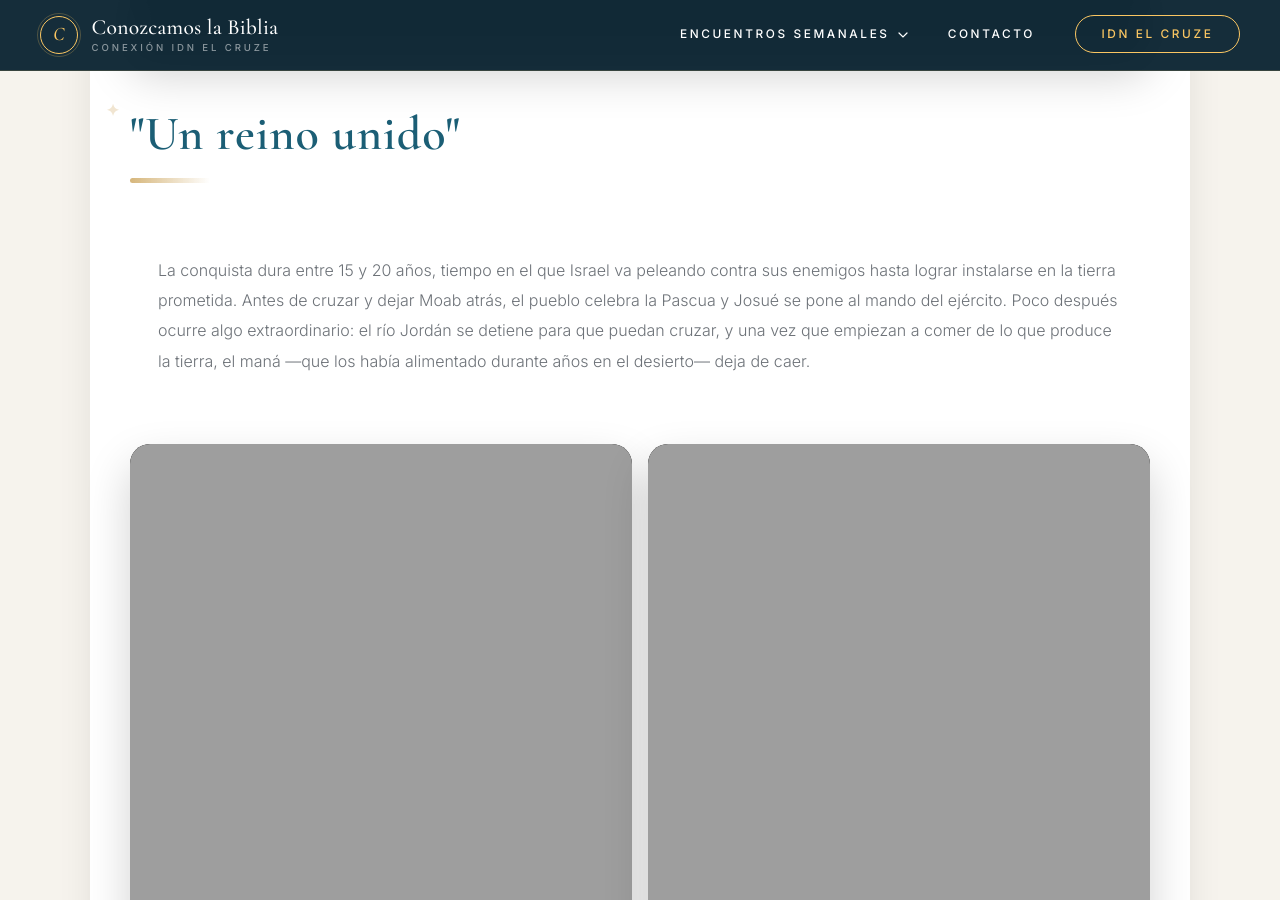
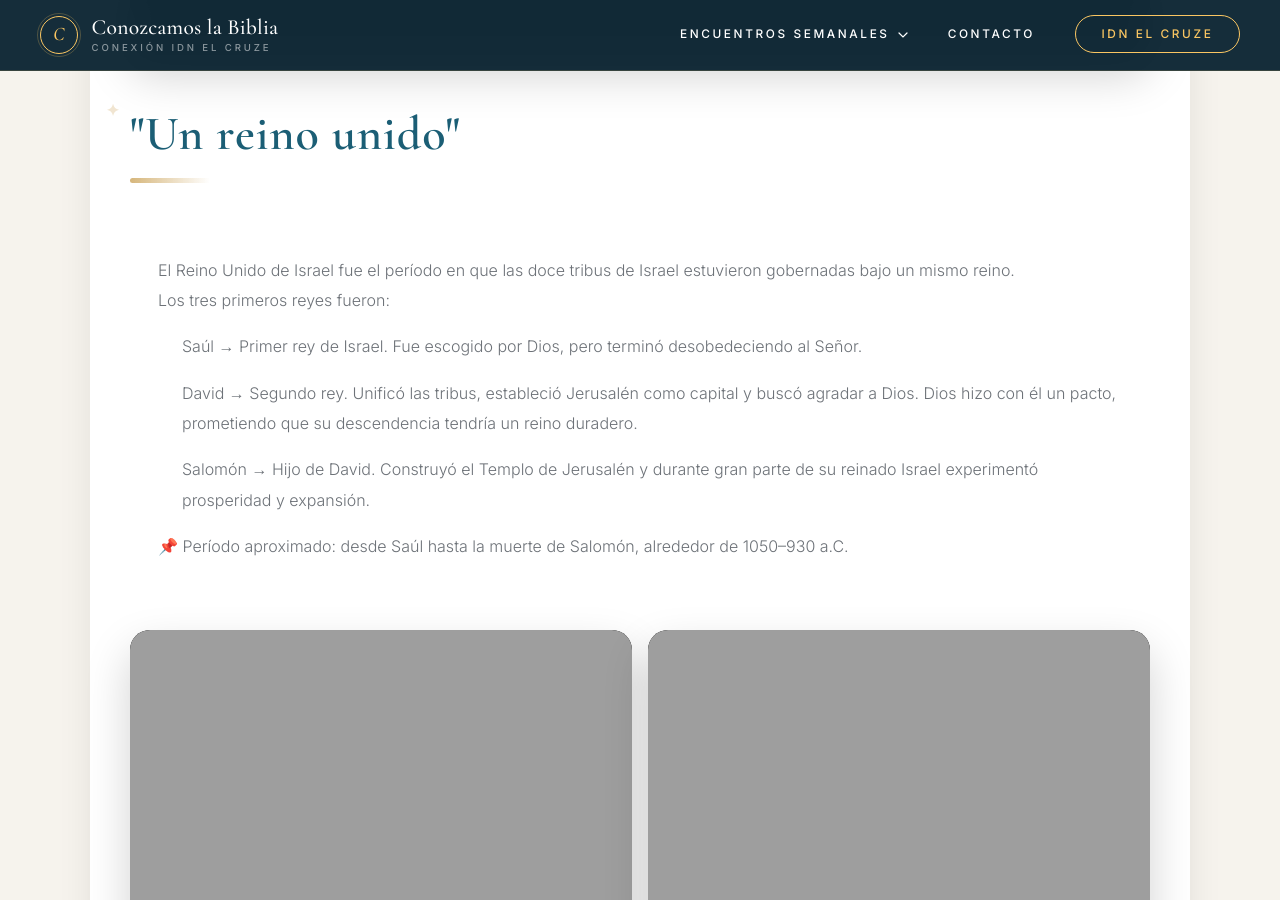
Before and after one commit to iporoma/conozcamoslabiblia, a Jekyll site: the page built from encuentro-nn.html, in a window 1280 px wide and 900 px high, scrolled down 1723 px. Built offline with Jekyll 4.4.1, drawn with Linux system fonts in a browser that asks for light colours.

Commit message:
Update content about the United Kingdom of Israel

```diff
--- a/encuentro-nn.html
+++ b/encuentro-nn.html
@@ -30,7 +30,15 @@ css: encuentros
 </div>
         <h2>"Un reino unido"</h2>
         <div class="accordion-content">
-            <p>La conquista dura entre 15 y 20 años, tiempo en el que Israel va peleando contra sus enemigos hasta lograr instalarse en la tierra prometida. Antes de cruzar y dejar Moab atrás, el pueblo celebra la Pascua y Josué se pone al mando del ejército. Poco después ocurre algo extraordinario: el río Jordán se detiene para que puedan cruzar, y una vez que empiezan a comer de lo que produce la tierra, el maná —que los había alimentado durante años en el desierto— deja de caer.</p>
+            <p>El Reino Unido de Israel fue el período en que las doce tribus de Israel estuvieron gobernadas bajo un mismo reino.<br>
+
+Los tres primeros reyes fueron:
+
+<ul>Saúl → Primer rey de Israel. Fue escogido por Dios, pero terminó desobedeciendo al Señor.</ul>
+<ul>David → Segundo rey. Unificó las tribus, estableció Jerusalén como capital y buscó agradar a Dios. Dios hizo con él un pacto, prometiendo que su descendencia tendría un reino duradero.</ul>
+<ul>Salomón → Hijo de David. Construyó el Templo de Jerusalén y durante gran parte de su reinado Israel experimentó prosperidad y expansión.</ul>
+
+<p>📌 Período aproximado: desde Saúl hasta la muerte de Salomón, alrededor de 1050–930 a.C.</p>
         </div>
 
 <div class="image-row">
```
